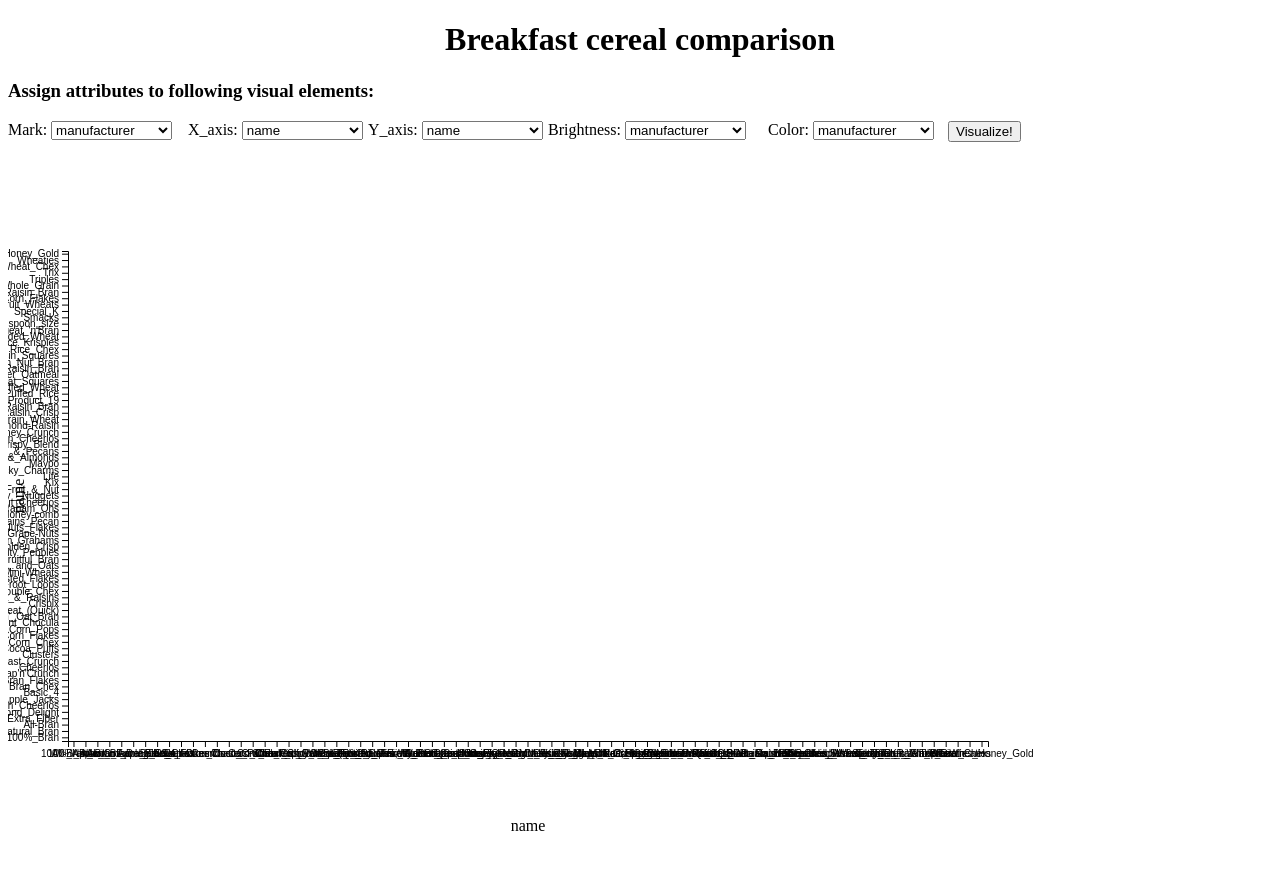
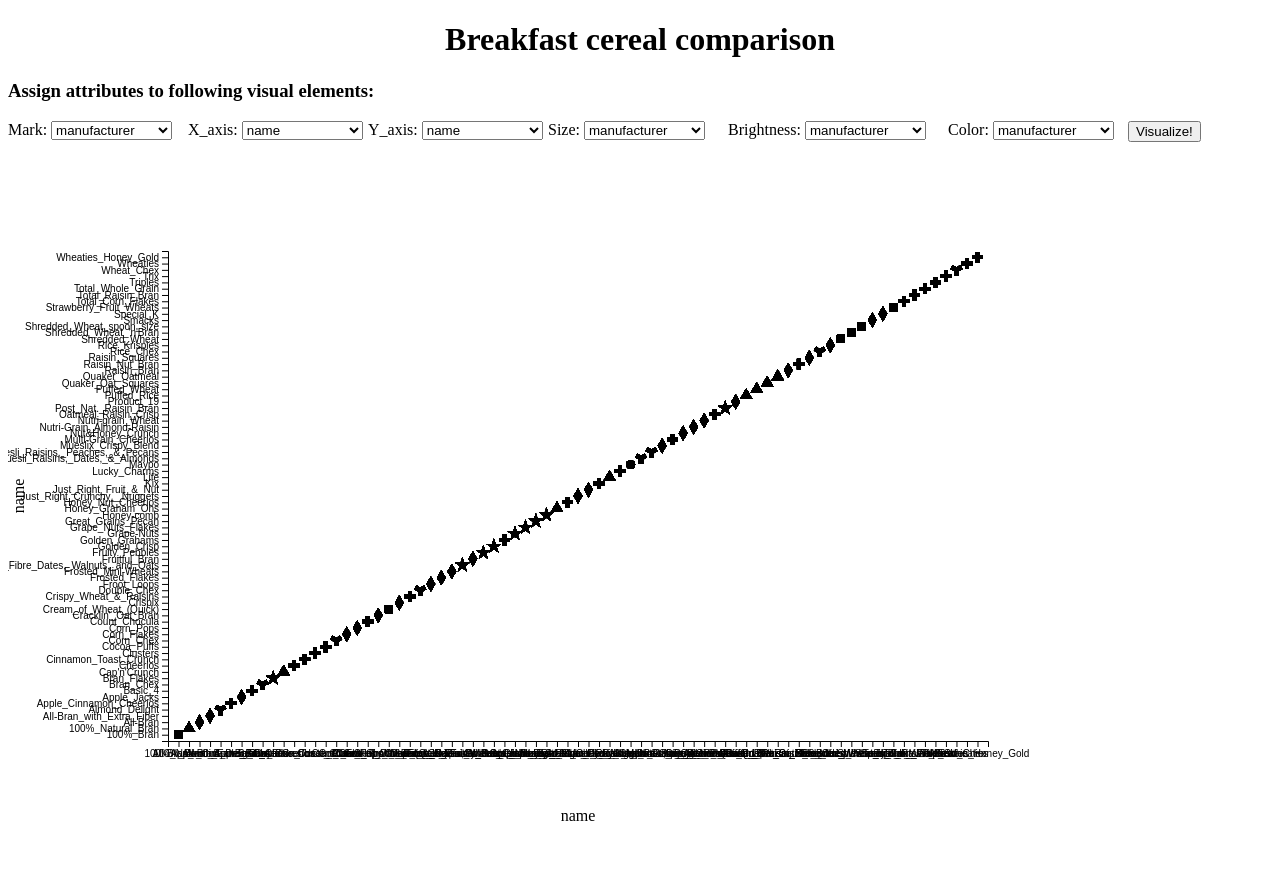
Before and after one commit to B4DataScience/iv_ass2, a plain HTML site: page index.html in a window 1280 px wide. Both pictures are taken after a click on the button "Visualize!". Drawn offline with nearby package versions, Linux system fonts and the light colour scheme.

Commit message:
made mark for selected attribute

```diff
--- a/index.html
+++ b/index.html
@@ -78,6 +78,26 @@
       </div>
 
       <div id="selection4">
+          <label for="Size"> Size: </label>
+          <select id="Size">
+              <option value="mfr"> manufacturer </option>
+              <option value="type"> type(cold or Hot) </option>
+              <option value="calories"> calories </option>
+              <option value="protein"> protein </option>
+              <option value="fat"> fat </option>
+              <option value="sodium"> sodium </option>
+              <option value="fiber"> fiber </option>
+              <option value="carbo"> carbohydrates </option>
+              <option value="sugars"> sugars </option>
+              <option value="shelf"> shelf level </option>
+              <option value="potass"> potassium </option>
+              <option value="vitamins"> vitamins </option>
+              <option value="weight"> weight </option>
+              <option value="cups"> cups </option>
+          </select>
+        </div>
+
+      <div id="selection5">
         <label for="Brightness"> Brightness: </label>
         <select id="Brightness">
             <option value="mfr"> manufacturer </option>
@@ -97,7 +117,7 @@
         </select>
       </div>
 
-      <div id="selection5">
+      <div id="selection6">
         <label for="Color"> Color: </label>
         <select id="Color">
             <option value="mfr"> manufacturer </option>
@@ -144,7 +164,7 @@
           this.cups = cups;//cups for that weight
         }
       }
-      var margin = {top: 80, right: 220, bottom: 230, left: 60},// position variables for svg of scatterplot.
+      var margin = {top: 80, right: 220, bottom: 230, left: 160},// position variables for svg of scatterplot.
           width = 1200 - margin.left - margin.right,
           height = 800 - margin.top - margin.bottom;
 
--- a/scripts/visualize.js
+++ b/scripts/visualize.js
@@ -6,6 +6,8 @@
                     .options[document.getElementById("X_axis").selectedIndex].value;//to store selected valeue from dropdown menu of Xaxis
     var y_attr = document.getElementById("Y_axis")
                     .options[document.getElementById("Y_axis").selectedIndex].value;//Yaxis
+    var size_attr = document.getElementById("Size")
+                    .options[document.getElementById("Size").selectedIndex].value;//Size
     var brightness_attr = document.getElementById("Brightness")
                     .options[document.getElementById("Brightness").selectedIndex].value;//Brighness
     var color_attr = document.getElementById("Color")
@@ -31,10 +33,14 @@
     svg.append("g")//attaching x axis
         .attr("transform", "translate(0," + height + ")")
         .call(xAxis);
+        //.selectAll("text")
+        //.attr("transform", "translate(0", + height + ")")
+        //.attr("transform", "rotate(90)");
+
     svg.append("text")//labbeling x axis
         .attr("transform",
               "translate(" + (width/2) + " ," +
-                             (height + margin.top+10) + ")")
+                             (height + margin.top) + ")")
         .style("text-anchor", "middle")
         .text(xLabel);
 
@@ -48,44 +54,44 @@
           .style("text-anchor", "middle")
           .text(yLabel);
 
+    var markDomain = makeOrdinalValueList(mark_attr);
+
+    cerealRecords.forEach(function(d) {//for each record
+
+            var val = d[mark_attr];
+            var plots = svg.selectAll(".plot") //making Scatterplot
+            .data(cerealRecords)
+            .enter().append("path")
+            .attr("d", makeMark(mark_attr,val,markDomain))
+            .attr("transform", "translate(" + xScale(d[x_attr]) + "," + yScale(d[y_attr]) + ")");
+        });
+
+
 }
 
 function makeScale(attr, type){//function to make scale
-    var dstring = [];//domain for ordinal scale
-    if(attr == "name" || attr == "mfr" || attr == "type" || attr == "shelf"){//if attributes are ordinal
-        for(i=0; i<cerealRecords.length;i++){//checking all the records
-            var flag = true;
-            for(j=0;j<dstring.length;j++){
-                if(dstring[j] == cerealRecords[i][attr]){//if the records is previously noted for doain
-                    flag = false;
-                    break;
-                }
 
-            }
-            if(flag){//only when the domain value is unseen before
-                dstring.push(cerealRecords[i][attr]);//pushing values for domain
-            }
-
-        }
-        dstring.sort();
+    if(attr == "name" || attr == "mfr" || attr == "type" || attr == "shelf" || attr == "vitamins"){//if attributes are ordinal
+        var dstring = makeOrdinalValueList(attr);//domain for ordinal scale
         var scale = d3.scaleBand()
+                .padding(1)//as there will be no tick for 0 on ordinal scale
                 .domain(dstring);//domain data
         if(type == "x")//if we are making scale for xAxis
                 scale.range([0,width]);//pixel range
         else if(type == "y")//for yAxis
-                scale.range([height,0]);
+                scale.range([height,0]);//pixel range
         return scale;
     }
     else{//if attributes are nominal
-        var lowerBound = findMin(attr);
-        var upperBound = findMax(attr);
+        var lowerBound = findMin(attr);//lowest value of attribute
+        var upperBound = findMax(attr);//highest
 
         var scale = d3.scaleLinear()
                     .domain([lowerBound, upperBound]);//domain range
         if(type == "x")//if we are making scale for xAxis
                     scale.range([0,width]);//pixel range
         else if(type == "y")//for yAxis
-                    scale.range([height,0]);
+                    scale.range([height,0]);//pixel range
         return scale;
     }
 }
@@ -102,7 +108,61 @@
     var max = cerealRecords[0][attr];
     for(i=0; i<cerealRecords.length;i++){//checking all the records
         if(cerealRecords[i][attr] > max)
-            min = cerealRecords[i][attr];
+            max = cerealRecords[i][attr];
     }
     return max;
 }
+function makeOrdinalValueList(attr){//to make a list of ordinal attribute domain//if data is continuous this will bin it
+    var dstring = [];//domain for ordinal scale
+    if(attr == "name" || attr == "mfr" || attr == "type" || attr == "shelf" || attr == "vitamins"){//if attributes are ordinal
+        for(i=0; i<cerealRecords.length;i++){//checking all the records
+            var flag = true;
+            for(j=0;j<dstring.length;j++){
+                if(dstring[j] == cerealRecords[i][attr]){//if the records is previously noted for doain
+                    flag = false;
+                    break;
+                }
+
+            }
+            if(flag){//only when the domain value is unseen before
+                dstring.push(cerealRecords[i][attr]);//pushing values for domain
+            }
+
+        }
+        dstring.sort();
+        return dstring;
+    }
+    else{
+        var lowerBound = findMin(attr);//lowest value of attribute
+        var upperBound = findMax(attr);//highest
+        var intervalSize = (upperBound-lowerBound)/7; //binning attribute in 7 groups (7 is number of marks i am using)
+        var intervalIncrement = lowerBound;
+        for(i=0;i<8;i++){//for entering intervals to dstring
+            if(i == 7){//the last value is upperbound (to deal with the remainder)
+                dstring.push(upperBound);
+            }
+            else{
+                dstring.push(intervalIncrement);
+                intervalIncrement++;
+            }
+        }
+        return dstring;//for data of range[200,600] it will make intervals as [200,257,314...542,600]
+    }
+}
+function makeMark(attr, value, dstring){
+    if(attr == "name" || attr == "mfr" || attr == "type" || attr == "shelf" || attr == "vitamins"){//if attributes are ordinal
+        for(i=0; i<dstring.length;i++){
+            if(dstring[i] == value){
+                return d3.symbol().type(d3.symbols[i]);
+            }
+        }
+    }
+    else{
+        for(i=0;i<7;i++){
+            if(value <= dstring[i+1]){//the upperbound of an interval is exclusive and lower bound is inclusive //though for first interval lowerbound will also be inclusive
+                return d3.symbol().type(d3.symbols[i]);
+            }
+        }
+    }
+
+}
--- a/style/main.css
+++ b/style/main.css
@@ -1,5 +1,5 @@
 #selectionMenu{
- width: 1100px;
+ width: 1200px;
  height: 40px;
 
 }
@@ -20,11 +20,16 @@
     float: left;
 }
 #selection4{
+    width:180px;
+    height: 30px;
+    float: left;
+}
+#selection5{
     width:220px;
     height: 30px;
     float: left;
 }
-#selection5{
+#selection6{
     width:180px;
     height: 30px;
     float: left;
```
